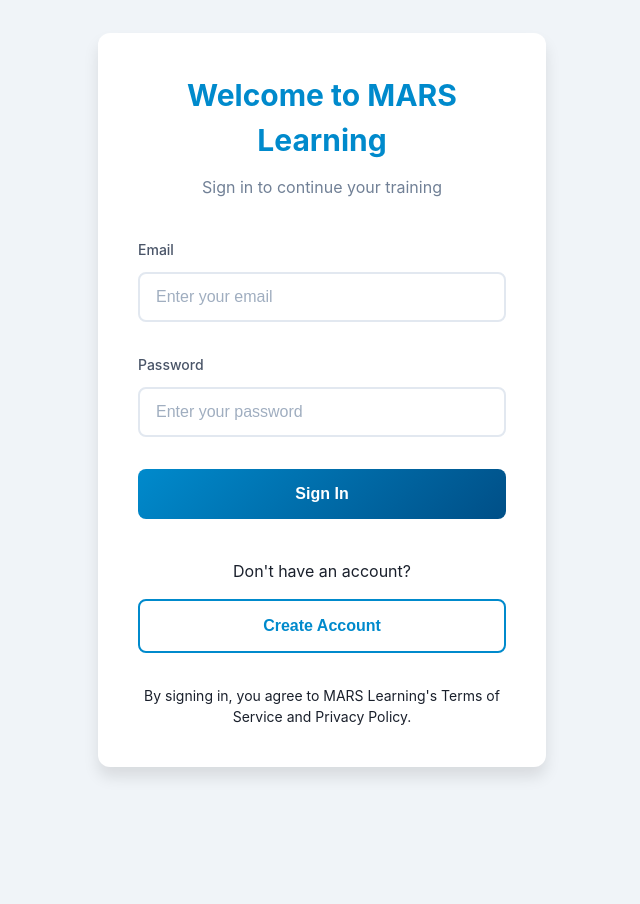
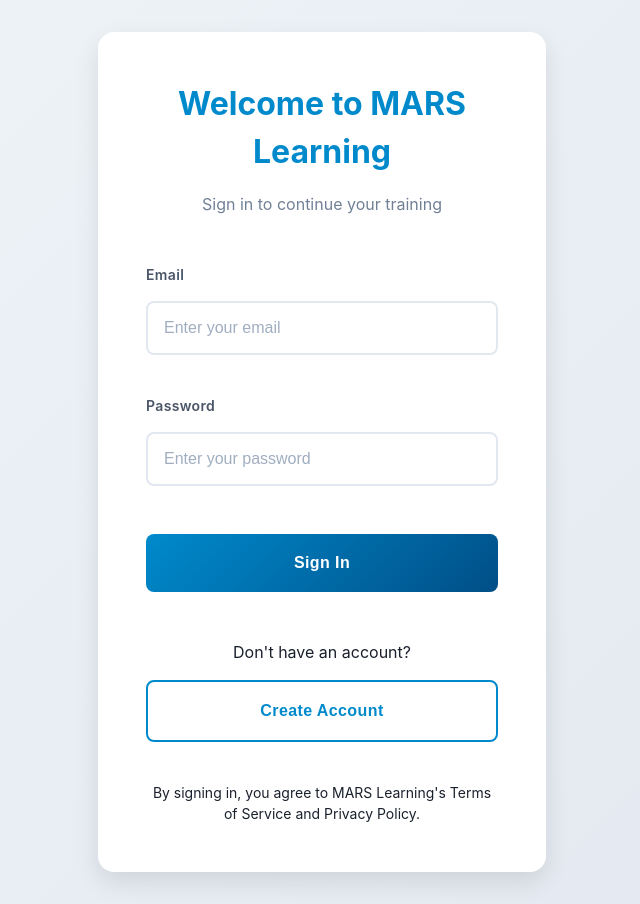
Before and after one commit to jbb1988/quiz-app, a React (Create React App) app: page /#/login in a window 1280 px wide. Shown: the whole page, without its empty margins (318-958 px from the left). Before the commit the page ends 800 px from the top, so only its background shows below. Built offline with nearby package versions, Linux system fonts and the light colour scheme.

Commit message:
Enhance form spacing and visual hierarchy

```diff
--- a/src/styles/index.css
+++ b/src/styles/index.css
@@ -18,60 +18,64 @@
   display: flex;
   align-items: center;
   justify-content: center;
-  padding: 1.5rem;
+  padding: 2rem;
+  background: linear-gradient(135deg, #f0f4f8 0%, #e2e8f0 100%);
 }
 
 /* Auth Form */
 .auth-form {
   background: white;
-  padding: 2.5rem;
-  border-radius: 0.75rem;
-  box-shadow: 0 10px 15px rgba(0,0,0,0.1);
+  padding: 3rem;
+  border-radius: 1rem;
+  box-shadow: 0 10px 25px rgba(0,0,0,0.1);
   width: 100%;
   max-width: 28rem;
 }
 
 /* Form Title */
 .auth-form h1 {
-  font-size: 1.875rem;
+  font-size: 2rem;
   font-weight: 700;
   color: #008ACC;
-  margin-bottom: 0.75rem;
+  margin-bottom: 1rem;
   text-align: center;
 }
 
 .auth-form > p {
   color: #718096;
   text-align: center;
-  margin-bottom: 2.5rem;
+  margin-bottom: 3rem;
+  font-size: 1rem;
 }
 
 /* Form */
 .auth-form form {
-  margin-bottom: 2.5rem;
+  margin-bottom: 3rem;
 }
 
 /* Form Groups */
 .form-group {
-  margin-bottom: 2rem;
+  margin-bottom: 2.5rem;
 }
 
 .form-group label {
   display: block;
   font-size: 0.875rem;
-  font-weight: 500;
+  font-weight: 600;
   color: #4a5568;
-  margin-bottom: 0.75rem;
+  margin-bottom: 1rem;
+  letter-spacing: 0.025em;
 }
 
 /* Form Inputs */
 .form-input {
   width: 100%;
-  padding: 0.875rem 1rem;
+  padding: 1rem;
   border: 2px solid #e2e8f0;
   border-radius: 0.5rem;
   font-size: 1rem;
   transition: all 0.2s;
+  background-color: #fff;
 }
 
 .form-input:focus {
@@ -88,21 +92,22 @@
 .form-hint {
   font-size: 0.75rem;
   color: #718096;
-  margin-top: 0.5rem;
+  margin-top: 0.75rem;
 }
 
 /* Buttons */
 .btn {
   display: block;
   width: 100%;
-  padding: 1rem;
+  padding: 1.25rem;
   border-radius: 0.5rem;
   font-size: 1rem;
   font-weight: 600;
   text-align: center;
   cursor: pointer;
   transition: all 0.2s;
-  margin-top: 2rem;
+  margin-top: 3rem;
+  letter-spacing: 0.025em;
 }
 
 .btn-primary {
@@ -112,8 +117,8 @@
 }
 
 .btn-primary:hover {
-  transform: translateY(-1px);
-  box-shadow: 0 4px 6px rgba(0,0,0,0.1);
+  transform: translateY(-2px);
+  box-shadow: 0 4px 12px rgba(0,0,0,0.15);
 }
 
 .btn-outline {
@@ -132,11 +137,13 @@
 .error {
   background-color: #fff5f5;
   color: #e53e3e;
-  padding: 0.875rem 1rem;
+  padding: 1rem;
   border-radius: 0.5rem;
-  margin: 1.5rem 0;
+  margin: 2rem 0;
   text-align: center;
   font-size: 0.875rem;
+  font-weight: 500;
+  border: 1px solid rgba(229, 62, 62, 0.1);
 }
 
 /* Utility Classes */
@@ -145,7 +152,7 @@
 }
 
 .mt-8 {
-  margin-top: 2rem;
+  margin-top: 2.5rem;
 }
 
 .text-sm {
@@ -155,6 +162,6 @@
 /* Border */
 .border-t {
   border-top: 1px solid #e2e8f0;
-  padding-top: 1.5rem;
-  margin-top: 1.5rem;
+  padding-top: 2rem;
+  margin-top: 2rem;
 }
```
